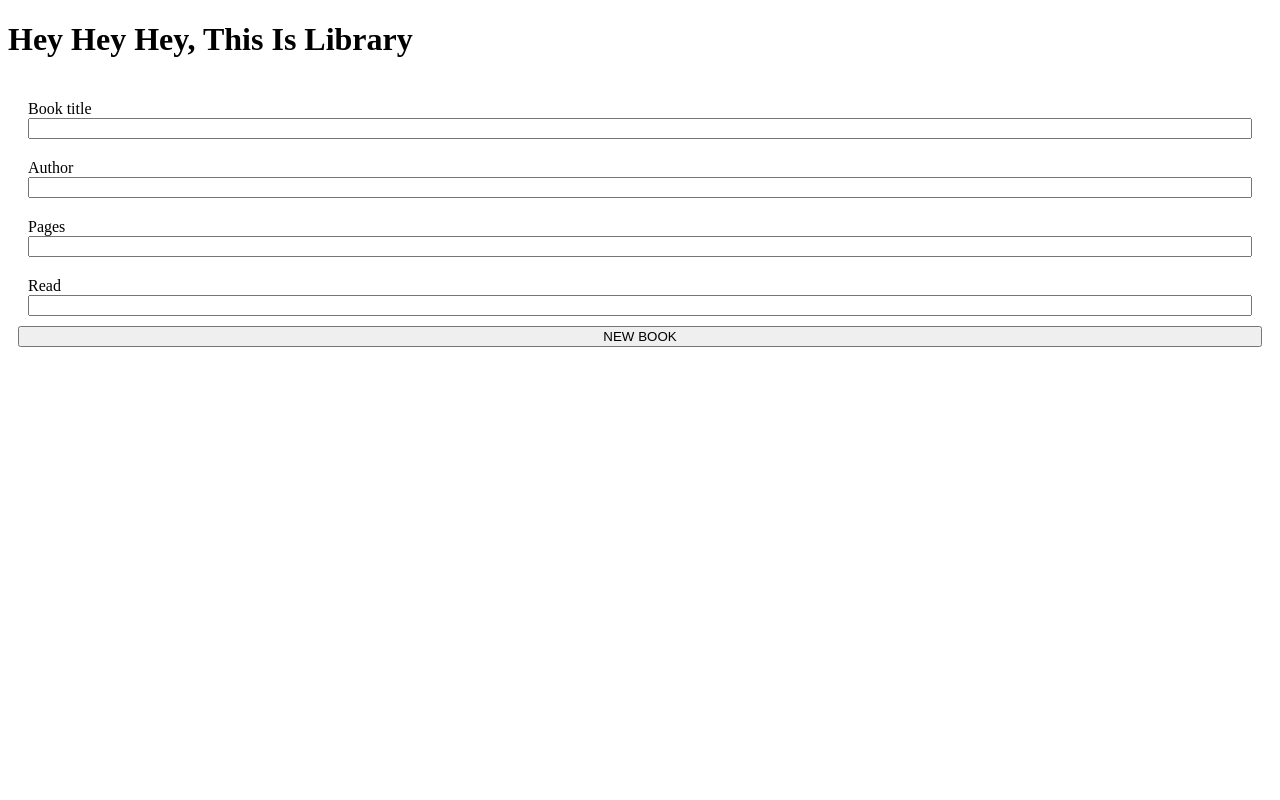
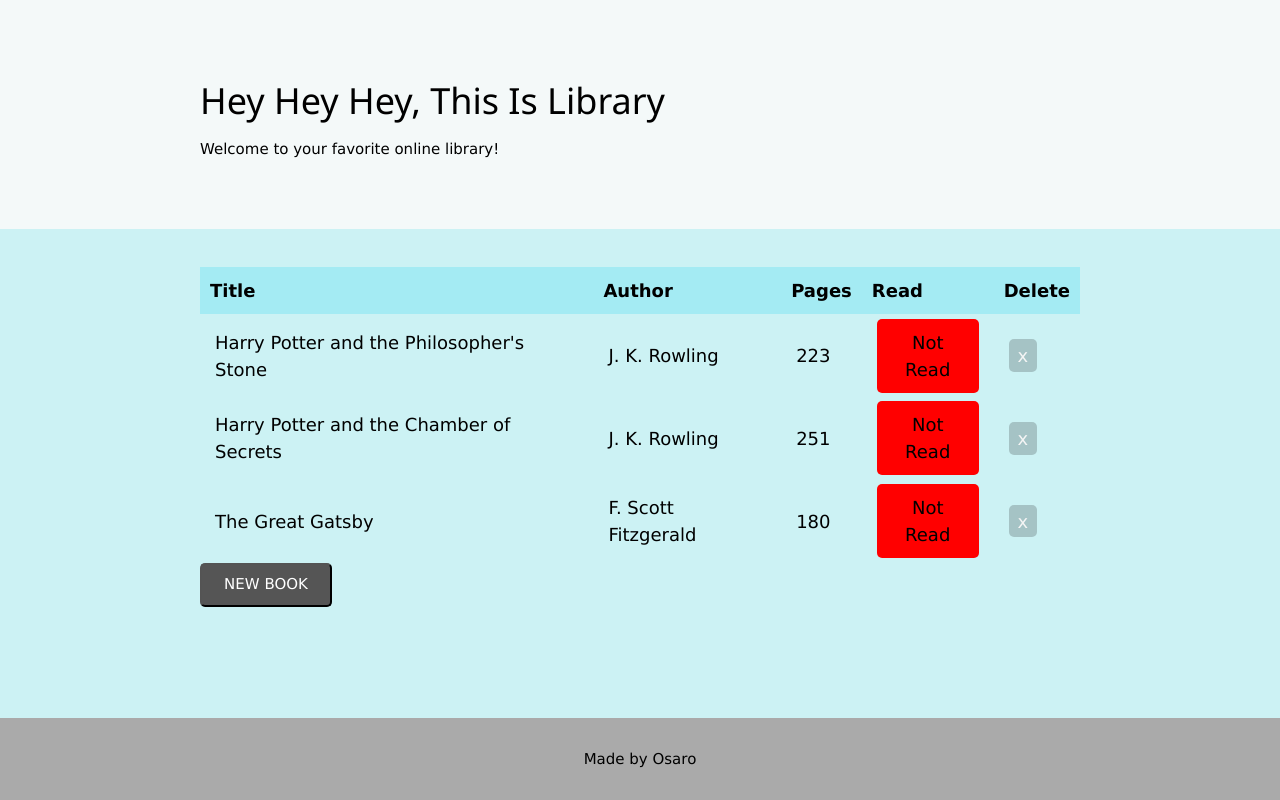
Before and after one commit to ozprogz/library, a plain HTML site: page index.html in a window 1280 px wide. Drawn offline with nearby package versions, Linux system fonts and the light colour scheme.

Commit message:
Finished the library

```diff
--- a/index.html
+++ b/index.html
@@ -6,9 +6,16 @@
     <meta name="viewport" content="width=device-width, initial-scale=1.0">
     <title>Library</title>
     <link rel="stylesheet" href="styles/style.css">
+    <link rel = "stylesheet" href = "https://www.w3schools.com/lib/w3.css">
 </head>
 <body>
+    <header>
         <h1>Hey Hey Hey, This Is Library</h1>
+        <div class="subheading">Welcome to your favorite online library!</div>
+    </header>
+    <main>
+    <div id="01" class="w3-modal">
+        <div class="w3-modal-content">
             <form id="form">
                 <div class="field">
                     <label for="title">Book title</label>
@@ -22,12 +29,24 @@
                     <label for="pages">Pages</label>
                     <input type="text" id="pages"/>
                 </div>
-        <div class="field">
-            <label for="read">Read</label>
-            <input type="text" id="read"/>
+                <div class="radio">
+                    <input type="radio" id="read" name="read" value="Read" checked>
+                    <label for="read">Read</label><br>
+                    <input type="radio" id="not-read" name="read" value="Not Read">
+                    <label for="read">Not Read</label>
                 </div>
-        <input type="button" class="submit" value="NEW BOOK">
             </form>
+            <div class="buttons">
+                <input type="button" class="submit" value="ADD BOOK">
+                <button class="decline">Decline</button>
+            </div>
+        </div>
+    </div>
+
+    <div class="table"></div>
+    <button class="new-book">NEW BOOK</button>
+    </main>
+    <footer>Made by Osaro</footer>
     <script src="scripts/script.js" defer></script>
 </body>
 </html>
--- a/scripts/script.js
+++ b/scripts/script.js
@@ -1,6 +1,10 @@
 let myLibrary =[];
-const exampleBook = new Book("Harry Potter and the Philosopher's Stone", "J. K. Rowling", 223, "read");
-myLibrary.push(exampleBook);
+const firstExampleBook = new Book("Harry Potter and the Philosopher's Stone", "J. K. Rowling", 223, "read");
+const secondExampleBook = new Book("Harry Potter and the Chamber of Secrets", "J. K. Rowling", 251, "not read");
+const thirdExampleBook = new Book("The Great Gatsby", "F. Scott Fitzgerald", 180, "read");
+myLibrary.push(firstExampleBook);
+myLibrary.push(secondExampleBook);
+myLibrary.push(thirdExampleBook);
 
 function Book(title, author, pages, read){
     this.title = title
@@ -9,53 +13,121 @@ function Book(title, author, pages, read){
     this.read = read
 
 }
+Book.prototype.toggleRead = function (button){
+    if(this.read ==="Read") {
+        this.read ="Not read";
+        button.innerText="Not Read";
+        button.classList.add("not-read");
+        button.classList.remove("read")
+    }
+    else {
+        this.read ="Read";
+        button.innerText="Read";
+        button.classList.add("read");
+        button.classList.remove("not-read");
+    }
+}
 
 function addBooktoLibrary(){
     const title = document.querySelector("#title").value;
     const author = document.querySelector("#author").value;
-    const pages = document.querySelector("#pages").value;
-    const read = document.querySelector("#read").value;
+    const pages = parseInt(document.querySelector("#pages").value);
+    const read = document.querySelector("input[name=read]:checked").value;
+
+    if(!Number.isInteger(pages)) return alert("A number is needed in the Pages");
+
     const newBook = new Book(title, author, pages, read);
     myLibrary.push(newBook);
-    removeElement(document.getElementById("myTable"));
-    addBook();
+
+    document.getElementById("myTable").remove();
+    updateTable();
+
+    document.getElementById("form").reset();
+    document.getElementById("01").style.display="none";
 }
+
+
 
 const submitButton = document.querySelector(".submit");
 submitButton.addEventListener("click", addBooktoLibrary);
 
+const addBookButton = document.querySelector(".new-book");
+addBookButton.addEventListener("click", ()=> document.getElementById("01").style.display="block");
+const declineButton = document.querySelector(".decline");
+declineButton.addEventListener("click", ()=> document.getElementById("01").style.display="none");
+
+updateTable();
 
 
-
-function addBook(){
+function updateTable(){
 
     let x = document.createElement("TABLE");
     x.setAttribute("id", "myTable");
-    document.body.appendChild(x);
-
+    document.querySelector(".table").appendChild(x);
+    const headerRow = document.createElement("TR");
+    fillTableHeader(headerRow);
+    document.getElementById("myTable").appendChild(headerRow);
     for(let i =0; i < myLibrary.length;i++){
         let row = document.createElement("TR");
         row.setAttribute("id", `${i}`)
-        console.log(row);
+
+        Object.values(myLibrary[i]).forEach(val =>{
+            const cell = document.createElement("TD");
+            const cellContent = document.createTextNode(val);
+            cell.appendChild(cellContent);
+            row.appendChild(cell);
+        })
+        row.removeChild(row.lastChild);
+
+        const deleteButton = document.createElement("button");
+        deleteButton.classList.add("delete");
+        deleteButton.addEventListener("click", ()=>deleteEntry(deleteButton, i));
+
+        const readButton = document.createElement("button");
+        readButton.addEventListener("click", ()=>{
+            myLibrary[i].toggleRead(readButton);
+
+        });
+        if(myLibrary[i].read==="Read") {
+            readButton.innerText="Read";
+            readButton.classList.add("read");
+        }
+        else{
+            readButton.innerText="Not Read";
+            readButton.classList.add("not-read");
+        }
+        deleteButton.innerText="x";
         let cell = document.createElement("TD");
-        let cellContent = document.createTextNode(Object.values(myLibrary[i]))
-        cell.appendChild(cellContent);
+        cell.appendChild(readButton);
         row.appendChild(cell);
-        let button = document.createElement("button");
-        //button.setAttribute("id", `button-${i}`);
-        //button.setAttribute("class", "remove");
-        button.addEventListener("click", (i)=>{
-            if(button.parentElement.nodeName==="TR") {
-                removeElement(button.parentElement);
-                myLibrary.splice(i,1)
-            }
-
-        })
-        row.appendChild(button);
+        cell = document.createElement("TD");
+        cell.appendChild(deleteButton);
+        row.appendChild(cell);
         document.getElementById("myTable").appendChild(row);
 
   }
+
 }
-function removeElement(x){
-    if(x!== null) x.remove();
+
+
+function addElementToDom(type, text, parent){
+    const element = document.createElement(type);
+    element.innerText = text;
+    parent.appendChild(element);
 }
+
+function deleteEntry(button, i){
+    let isExecuted = confirm("Are you sure to execute this action?");
+    if(isExecuted){
+    myLibrary.splice(i,1);
+    const row = button.parentElement.parentElement
+    row.remove();
+    }
+    else return;
+}
+function fillTableHeader(headerRow){
+    let tableHeader = ["Title", "Author", "Pages", "Read", "Delete"]
+    for(let j=0; j< tableHeader.length;j++){
+    addElementToDom("TH",tableHeader[j],headerRow);
+    }
+}
--- a/styles/style.css
+++ b/styles/style.css
@@ -1,5 +1,134 @@
-form, div{
+html, body{
+    height: 100vh;
+    margin:0;
+    padding: 0;
+
+}
+body{
     display: flex;
     flex-direction: column;
+}
+
+h1 {
+    margin: 0;
+}
+header{
+    display: flex;
+    flex-direction: column;
+    justify-content: center;
+    padding: 5% 200px 0 200px;
+    background: #F4F9F9;
+    flex:1;
+    gap:20px;
+    min-height: 220px;
+}
+main{
+    background: #CCF2F4;
+    flex:2.5;
+    padding: 3% 200px 3% 200px;
+    display: flex;
+    flex-direction: column;
+    gap:50px;
+    margin: 0;
+}
+
+form, .field, .w3-modal{
+    display: flex;
+    flex-direction: column;
+    font-size: 20px;
+    gap:5px;
+    padding: 40px 20px;
+}
+
+.buttons{
+    display: flex;
+
+}
+.decline, .submit{
+    flex:1;
+    padding:10px;
+}
+.read, .not-read {
+    min-width: 100%;
+    padding: 10px 10px;
+    max-width: 80%;
+    border:none;
+}
+
+.read{
+    background: greenyellow;
+}
+.not-read, .decline{
+    background: red;
+}
+
+.radio{
+    display: flex;
+    gap: 5px;
+}
+
+th{
+    text-align: start;
+    background-color: #A4EBF3;
     padding: 10px;
 }
+table{
+    font-size: 18px;
+    border-collapse:collapse;
+    overflow:hidden;
+    width:100%;
+}
+td{
+    overflow:hidden;
+    padding: 0.5% 15px;
+}
+td:nth-of-type(1){
+    min-width: 50%;
+}
+td:nth-of-type(2){
+    min-width:35%;
+}
+td:nth-of-type(3){
+    min-width:2%;
+}
+td:nth-of-type(4){
+    min-width:10%;
+}
+td:nth-of-type(5){
+    min-width:5%;
+}
+footer {
+    font-weight:550;
+    background: #AAAAAA;
+    flex:0;
+    text-align: center;
+    padding: 30px;
+}
+
+.new-book{
+    background-color: #555555;
+    color: white;
+    padding:1%;
+    min-width: 10%;
+    width: 15%;
+}
+button,.submit, .new-book{
+    border-radius: 5px;
+}
+.delete{
+    background: rgba(10, 10, 10, 0.2);
+    border: none;
+    color: whitesmoke;
+    width: 50%;
+    text-align: center;
+    font-weight: 400;
+    padding: 5% 5%;
+
+}
+form{
+    background-color: #276678;
+    color: cornsilk;
+}
+.w3-modal-content{
+    width: 20% !important;
+}
```
Lines whose indentation alone changed are shown as unchanged.
